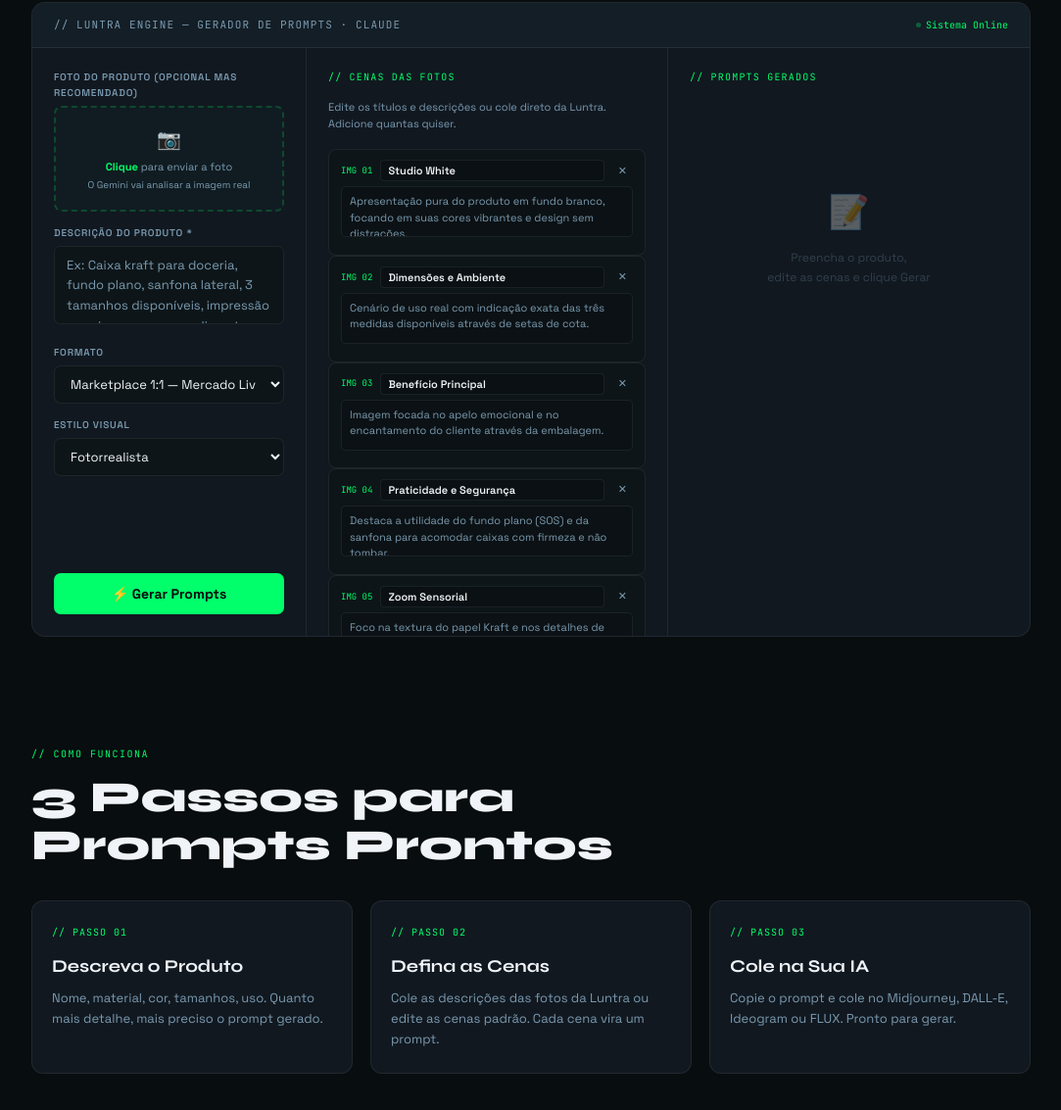
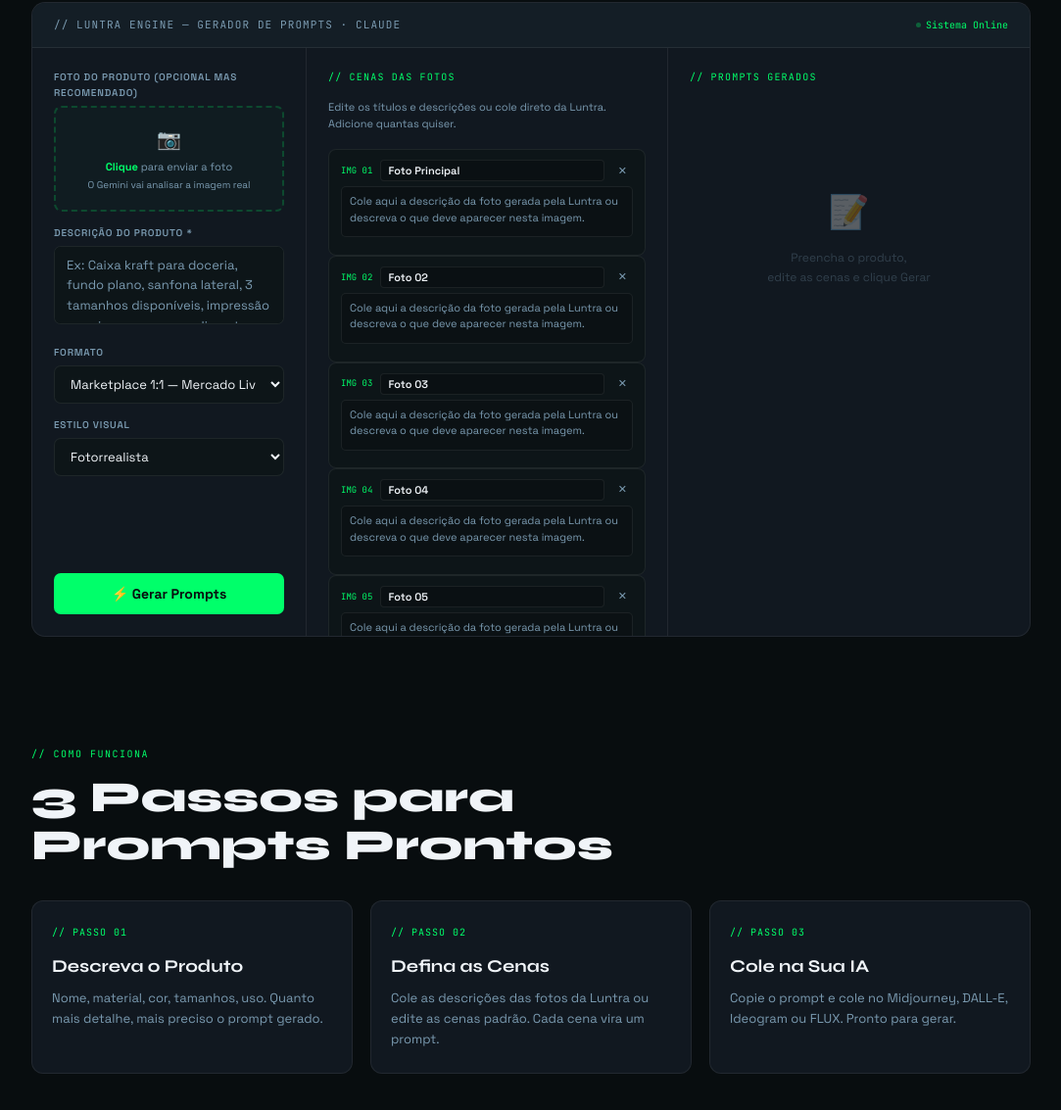
Before and after one commit to Razante21/luntra-ai, a website: page public/index.html in a window 1280 px wide. Shown: the part 1129-2262 px from the top of the page at 98% size, without its empty margins (98-1181 px from the left). Drawn offline with Linux system fonts and the light colour scheme.

Commit message:
Add files via upload

```diff
--- a/public/index.html
+++ b/public/index.html
@@ -299,15 +299,12 @@ var PRODUCT_IMG_B64 = null;
 var PRODUCT_IMG_MIME = 'image/jpeg';
 
 var DEFAULT_CENAS = [
-  {titulo:'Studio White',            desc:'Apresentação pura do produto em fundo branco, focando em suas cores vibrantes e design sem distrações.'},
-  {titulo:'Dimensões e Ambiente',    desc:'Cenário de uso real com indicação exata das três medidas disponíveis através de setas de cota.'},
-  {titulo:'Benefício Principal',     desc:'Imagem focada no apelo emocional e no encantamento do cliente através da embalagem.'},
-  {titulo:'Praticidade e Segurança', desc:'Destaca a utilidade do fundo plano (SOS) e da sanfona para acomodar caixas com firmeza e não tombar.'},
-  {titulo:'Zoom Sensorial',          desc:'Foco na textura do papel Kraft e nos detalhes de impressão premium da embalagem.'},
-  {titulo:'Infográfico de Ativos',   desc:'Apresentação clara dos atributos físicos da embalagem (gramatura, sanfona, design).'},
-  {titulo:'Versatilidade e Nichos',  desc:'Demonstra a embalagem sendo usada em 4 cenários diferentes de doceria, cobrindo o mercado.'},
-  {titulo:'Ativos e Princípios',     desc:'Foco na matéria-prima e segurança alimentar do material kraft.'},
-  {titulo:'Comparativo Premium',     desc:'Batalha visual entre a embalagem exclusiva da marca e um saco genérico comum.'},
+  {titulo:'Foto Principal',     desc:'Cole aqui a descrição da foto gerada pela Luntra ou descreva o que deve aparecer nesta imagem.'},
+  {titulo:'Foto 02',            desc:'Cole aqui a descrição da foto gerada pela Luntra ou descreva o que deve aparecer nesta imagem.'},
+  {titulo:'Foto 03',            desc:'Cole aqui a descrição da foto gerada pela Luntra ou descreva o que deve aparecer nesta imagem.'},
+  {titulo:'Foto 04',            desc:'Cole aqui a descrição da foto gerada pela Luntra ou descreva o que deve aparecer nesta imagem.'},
+  {titulo:'Foto 05',            desc:'Cole aqui a descrição da foto gerada pela Luntra ou descreva o que deve aparecer nesta imagem.'},
+  {titulo:'Foto 06',            desc:'Cole aqui a descrição da foto gerada pela Luntra ou descreva o que deve aparecer nesta imagem.'},
 ];
 
 function handleProductImg(input) {
```
